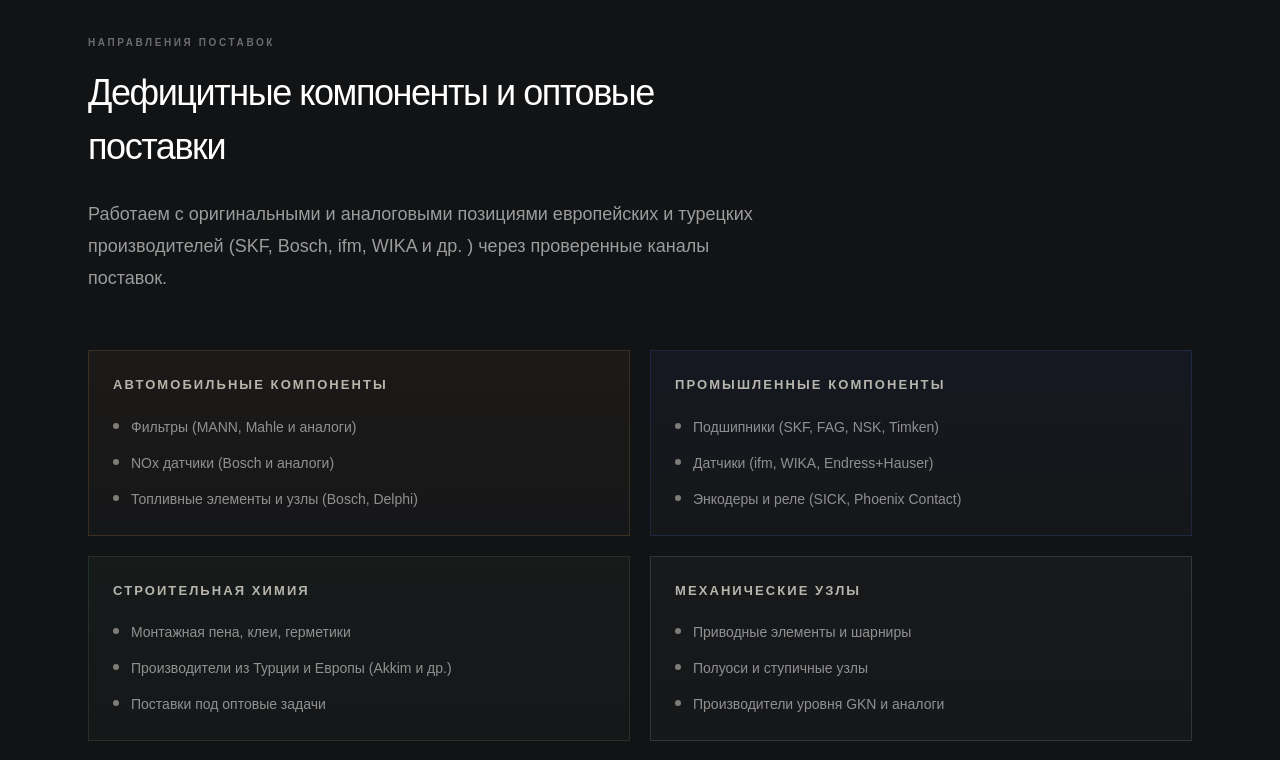
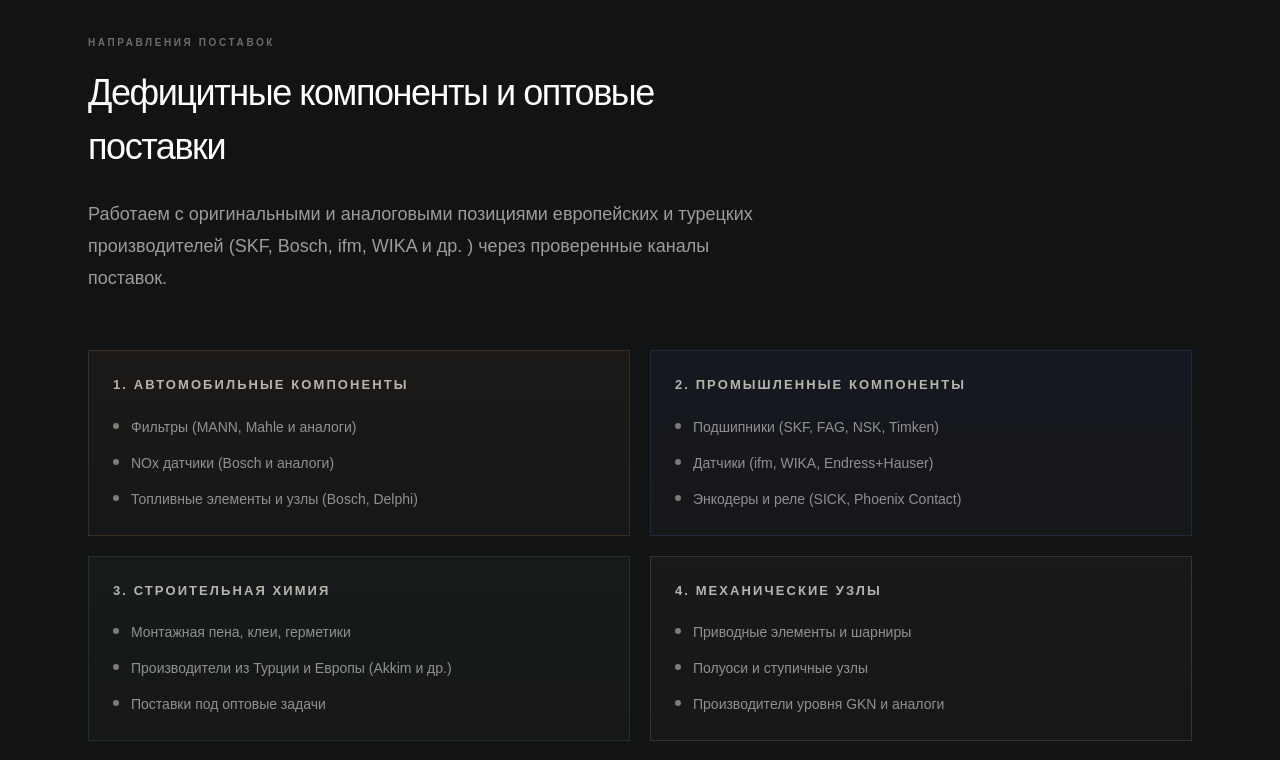
Before and after one commit to atusourcing/atu-sourcing, a Next.js app: page / in a window 1280 px wide. Shown: the part 2073-2833 px from the top of the page. Built offline with nearby package versions, Linux system fonts and the light colour scheme.

Commit message:
update copy

```diff
--- a/app/page.tsx
+++ b/app/page.tsx
@@ -296,12 +296,12 @@ export default function RussiaSourcingLandingPage() {
               <div className="mt-14 grid gap-8 md:grid-cols-3">
                 {[
                   [
-                    "01",
+                    "01 >",
                     "Запрос",
                     "Вы отправляете краткое описание запроса, формата сотрудничества и ожидаемого объема.",
                   ],
                   [
-                    "02",
+                    "02 >",
                     "Подбор фабрики",
                     "Мы подбираем производителя и выстраиваем рабочую схему поставки.",
                   ],
@@ -343,7 +343,7 @@ export default function RussiaSourcingLandingPage() {
             <div className="mt-14 grid gap-5 md:grid-cols-2">
               {[
                 {
-                  title: "Автомобильные компоненты",
+                  title: "1. Автомобильные компоненты",
                   tint: "rgba(255,180,80,0.045)",
                   border: "rgba(255,180,80,0.14)",
                   items: [
@@ -353,7 +353,7 @@ export default function RussiaSourcingLandingPage() {
                   ],
                 },
                 {
-                  title: "Промышленные компоненты",
+                  title: "2. Промышленные компоненты",
                   tint: "rgba(80,120,255,0.05)",
                   border: "rgba(80,120,255,0.16)",
                   items: [
@@ -363,7 +363,7 @@ export default function RussiaSourcingLandingPage() {
                   ],
                 },
                 {
-                  title: "Строительная химия",
+                  title: "3. Строительная химия",
                   tint: "rgba(120,200,140,0.045)",
                   border: "rgba(120,200,140,0.14)",
                   items: [
@@ -373,7 +373,7 @@ export default function RussiaSourcingLandingPage() {
                   ],
                 },
                 {
-                  title: "Механические узлы",
+                  title: "4. Механические узлы",
                   tint: "rgba(200,200,200,0.035)",
                   border: "rgba(255,255,255,0.12)",
                   items: [
```
